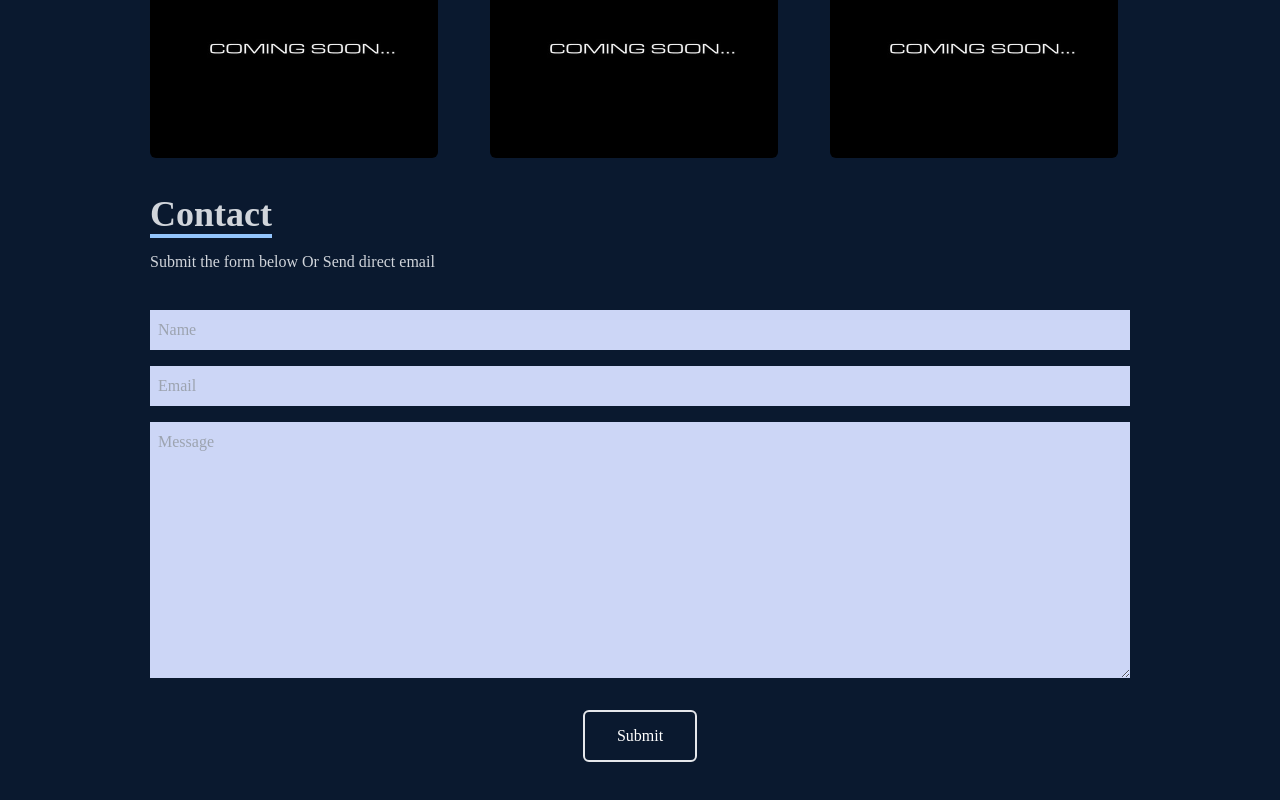
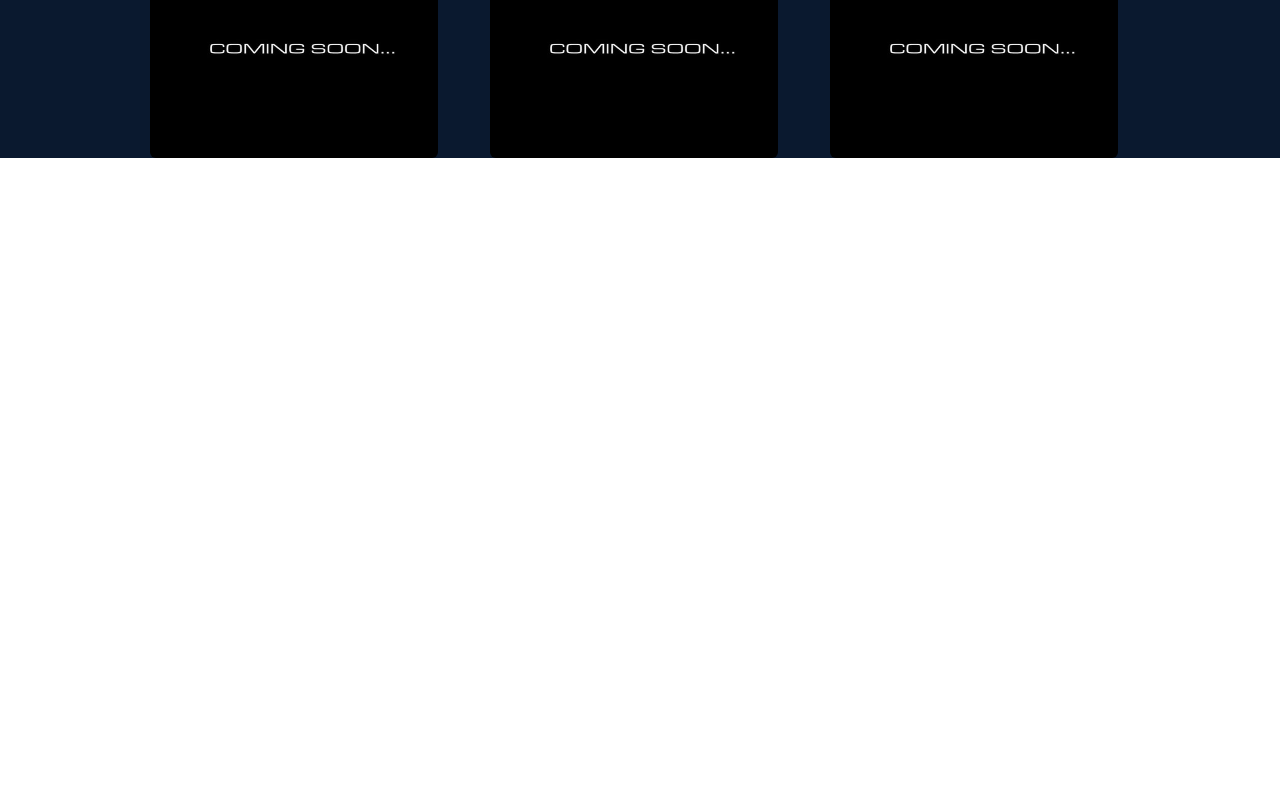
Before and after one commit to OussamaDeghfel/PortFolio, a React (Create React App) app: page / in a window 1280 px wide. Shown: the part 2866-3666 px from the top of the page. After the commit the page ends 3024 px from the top, so only its background shows below. Built offline with nearby package versions, Linux system fonts and the light colour scheme.

Commit message:
remove unused contact

```diff
--- a/src/App.js
+++ b/src/App.js
@@ -1,5 +1,5 @@
 import About from "./components/About";
-import Contact from "./components/Contact";
+// import Contact from "./components/Contact";
 import Home from "./components/Home";
 import Navbar from "./components/Navbar";
 import ProjectEdit from "./components/projectEdit";
@@ -15,7 +15,7 @@ function App() {
       <AllSkills />
       {/* <Projects /> */}
       <ProjectEdit />
-      <Contact />
+      {/* <Contact /> */}
     </div>
   );
 }
```
